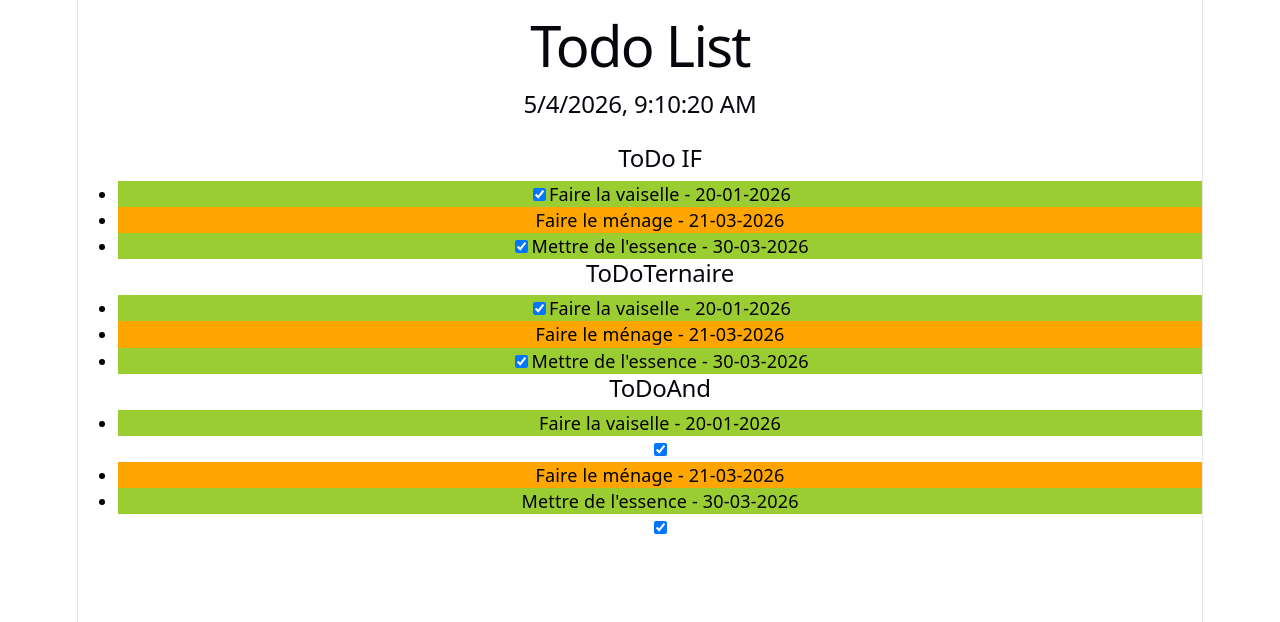
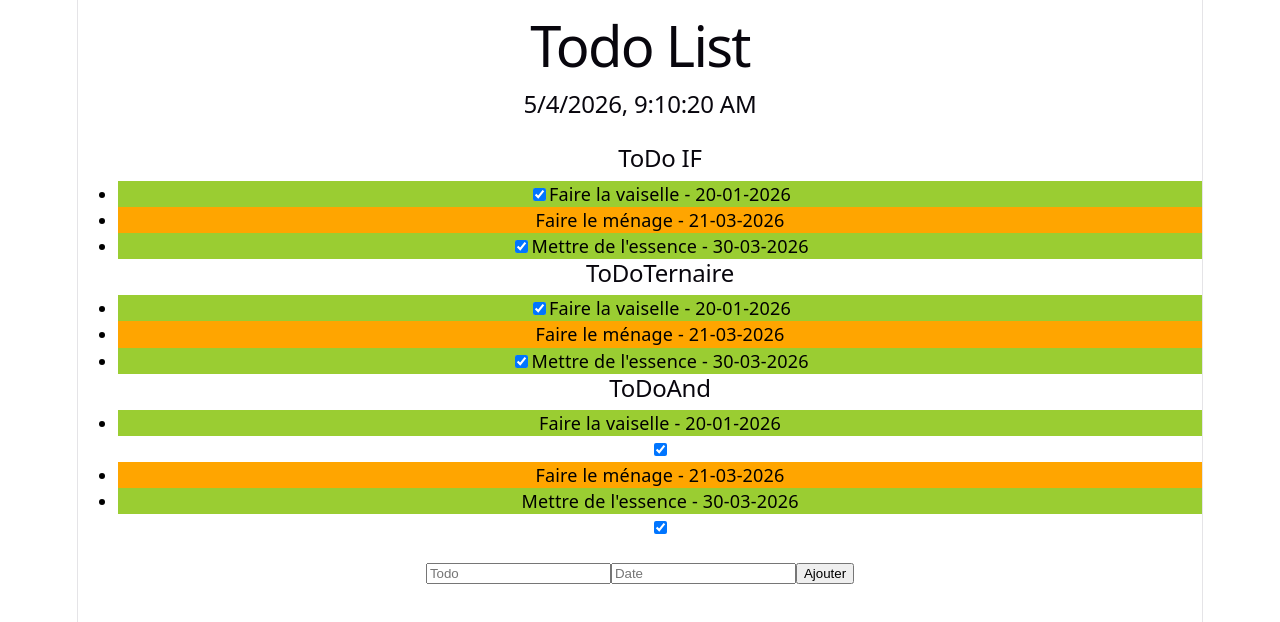
Before and after one commit to underfr/react-ex-1, a React (Vite) app: page / in a window 1280 px wide. Shown: the top 622 px of the page. Built offline with nearby package versions, Linux system fonts and the light colour scheme.

Commit message:
Feature: create form

```diff
--- a/src/App.jsx
+++ b/src/App.jsx
@@ -22,13 +22,18 @@ const TODOS = [
 ]
 
 function ToDo({todo}) {
+
+    function handleClick(){
+      alert(todo.todo)
+    }
+
     if(todo.checked) {
       return (
-        <li className='green'><input type='checkbox' defaultChecked/>{todo.todo} - {todo.date}</li>
+        <li className='green' onClick={handleClick}><input type='checkbox' defaultChecked/>{todo.todo} - {todo.date}</li>
       )
     }
     return (
-      <li className='orange'>{todo.todo} - {todo.date}</li>
+      <li className='orange' onClick={handleClick}>{todo.todo} - {todo.date}</li>
     )
 }
 
@@ -47,7 +52,29 @@ function ToDoAnd({todo}){
   </>
 }
 
+function Form({onSubmit}){
+  function handleChange(e){
+    console.log(e.target.value)
+  }
+  return (
+    <form onSubmit={onSubmit}>
+      <input type="text" placeholder="Todo" onChange={(e)=>handleChange(e)}/>
+      <input type="text" placeholder="Date" onChange={(e)=>handleChange(e)}/>
+      <input type="submit" value="Ajouter"/>
+    </form>
+  )
+}
+
 function App(){
+
+  function handleSubmit(e){
+    e.preventDefault()
+    const INPUTS = document.querySelectorAll('input[type="text"]')
+    INPUTS.forEach(input => {
+      console.log(input.value)
+    })
+  }
+
   const DATE = new Date()
   return (
     <>
@@ -67,6 +94,7 @@ function App(){
         <ToDoAnd key={todo.id} todo={todo}/>
       )}
     </ul>
+    <Form onSubmit={(e)=>handleSubmit(e)}/>
     </>
   )
 }
```
